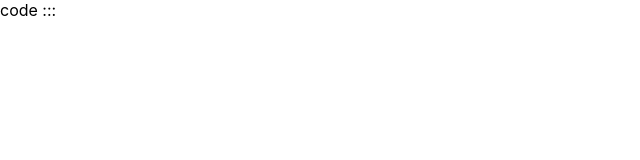
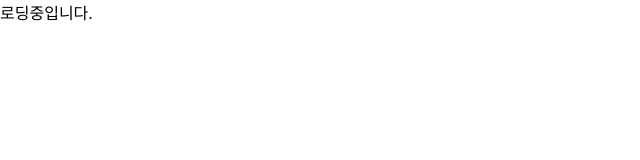
Before and after one commit to dohvely/jumppal_react, a React (Create React App) app: page /githubauth in a window 1280 px wide. Shown: the top 160 px of the page, without its empty margins (0-640 px from the left). Built offline with nearby package versions, Linux system fonts and the light colour scheme.

Commit message:
#GithubAuthCode - Github 인증 코드 수신하여 BE에 전달. access_token 수신처리.

```diff
--- a/src/views/GithubAuthCode.js
+++ b/src/views/GithubAuthCode.js
@@ -1,12 +1,64 @@
+import axios from "axios";
+import { useState } from "react/cjs/react.development";
 
 function GithubAuthCode() {
+
+  const [boolLoading, setBoolLoading] = useState(true)
 
   const current = decodeURI(window.location.href);
   const search = current.split("?")[1];
   const params = new URLSearchParams(search);
   const code = params.get('code');
 
-  return <div>code ::: {code}</div>
+  if(code !== undefined && code !== null && code !== '') {
+
+    axios.post(`http://172.30.1.34:8080/v1/user/code`, {
+      clientId: 'd08f513121fec5be6203',
+      clientSecret: 'eab141144e284db150b8583a20b55b17a51e037e',
+      code
+    })
+    .then(function(response) {
+
+      //test
+      console.log(`response ::: ${JSON.stringify(response)}`)
+
+      if(response !== undefined && response !== null
+        && response.data !== undefined && response.data !== null
+        && response.data.accessToken !== undefined && response.data.accessToken !== null) {
+
+          sessionStorage.setItem('access_token', response.data.accessToken)
+          setBoolLoading(false)
+
+
+      }
+
+
+    })
+    .catch(function(error) {
+
+      console.error(`axios post error ::: ${error}`)
+    })
+  }
+
+
+  //sample
+  /* return (
+    <div>
+      {
+        1 === 1
+        ? <p>참이면 보여줄 HTML</p>
+        : null
+      }
+    </div>
+  ) */
+
+  return (
+    <div>
+      {
+        boolLoading ? <span>로딩중입니다.</span> : <span>인증코드 발급 되었습니다.</span>
+      }
+    </div>
+  )
 }
 
 export default GithubAuthCode;
```
